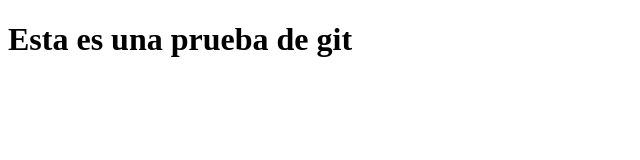
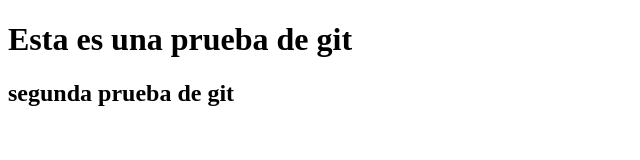
Before and after one commit to Mendez016/Prueba_01_Github_Remoto, a plain HTML site: page index.html in a window 1280 px wide. Shown: the whole page, without its empty margins (0-640 px from the left). Drawn offline with Linux system fonts and the light colour scheme.

Commit message:
nueva rama

```diff
--- a/index.html
+++ b/index.html
@@ -10,6 +10,7 @@
 
 <body>
     <h1> Esta es una prueba de git</h1>
+    <h2>segunda prueba de git</h2>
 </body>
 
 </html>
```
